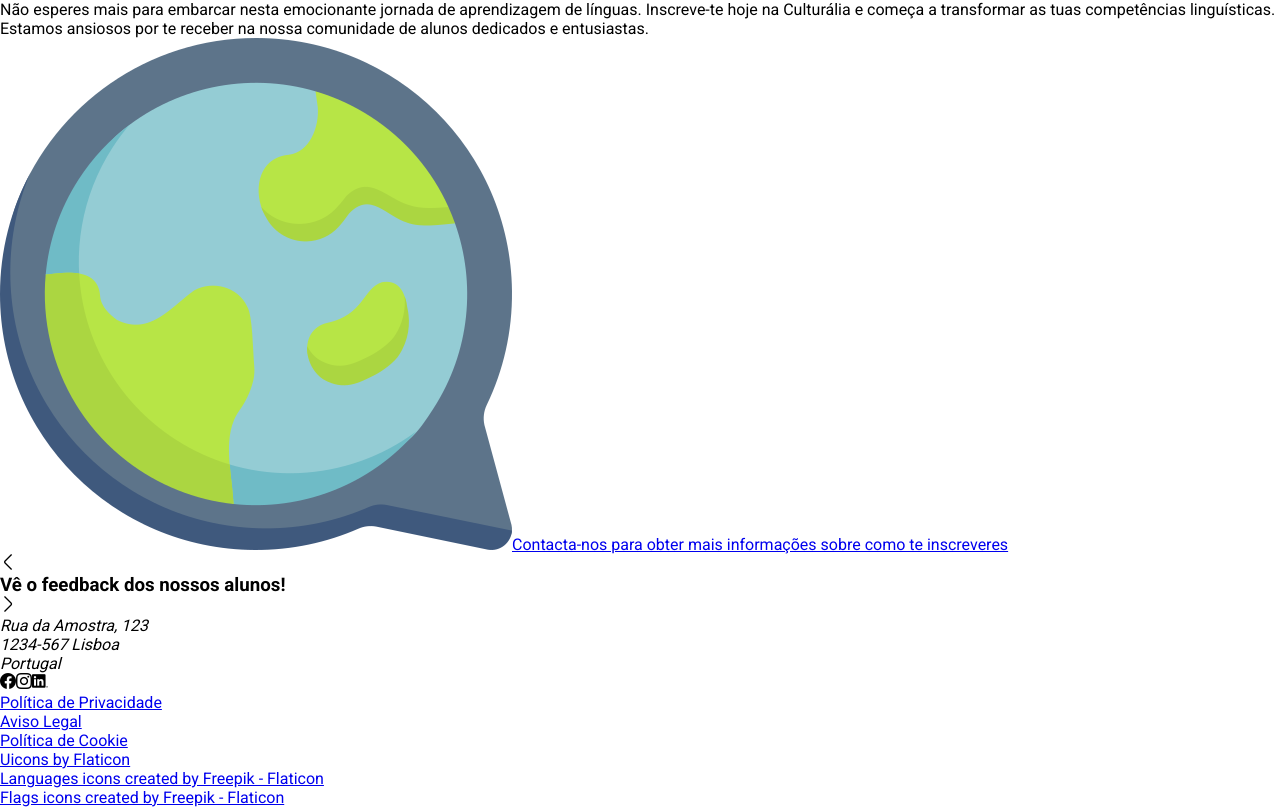
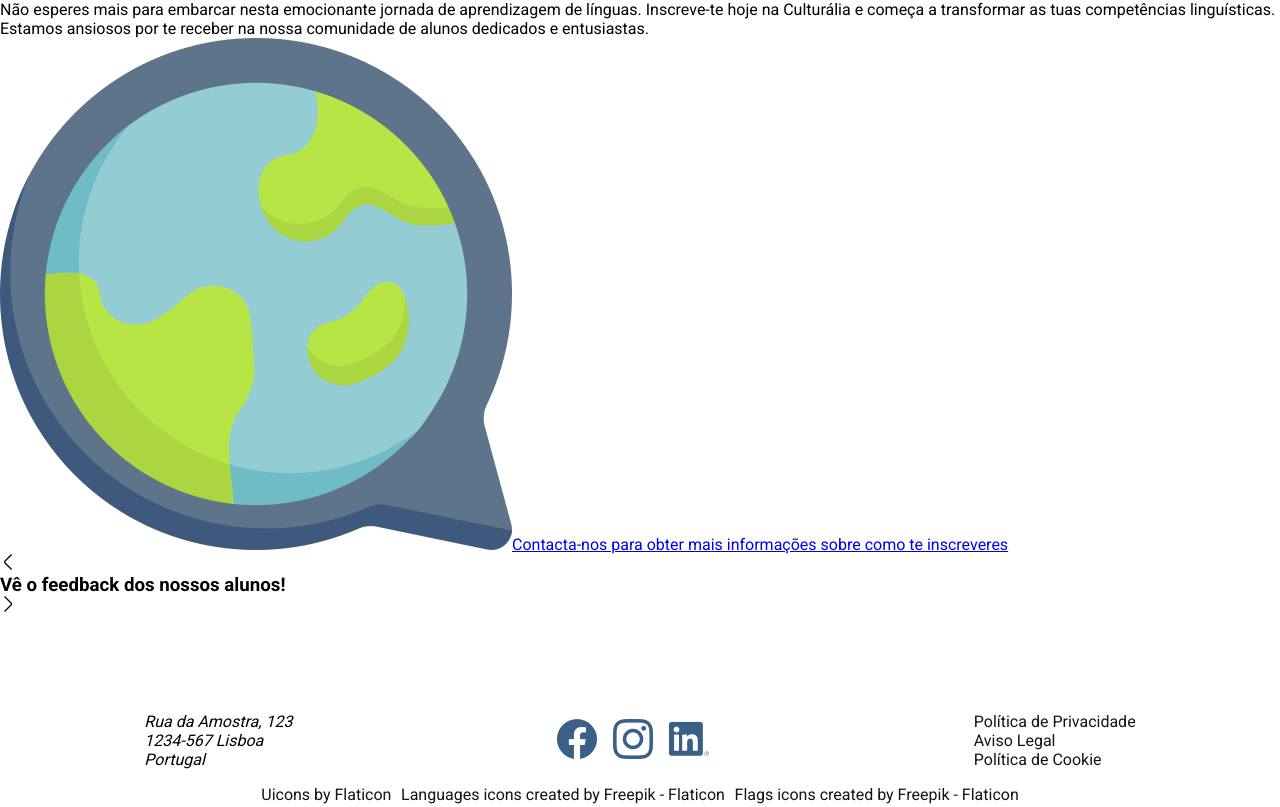
Before and after one commit to ItsaMeJess96/Language-Academy-Website, a React (Vite) app: page / in a window 1280 px wide. Shown: the part 1514-2321 px from the top of the page. Built offline with nearby package versions, Linux system fonts and the light colour scheme; no server answers.

Commit message:
footer styles

```diff
--- a/src/Components/Footer.jsx
+++ b/src/Components/Footer.jsx
@@ -2,11 +2,12 @@
 
 import React from "react";
 import { Link } from 'react-router-dom';
+import '../Styles/Footer.css'
 
 function Footer() {
     return (
         <footer>
-            <div>
+            <div className="footer-main">
                 <div className="adress">
                     <address>
                         Rua da Amostra, 123 <br />
@@ -15,27 +16,25 @@ function Footer() {
                     </address>
                 </div>
                 <div className="social-media">
-                    <i className="fi fi-brands-facebook"></i>
-                    <i className="fi fi-brands-instagram"></i>
-                    <i className="fi fi-brands-linkedin"></i>
+                    <a href='https://www.facebook.com/'><i className="fi fi-brands-facebook"></i></a>
+                    <a href="https://www.instagram.com/"><i className="fi fi-brands-instagram"></i></a>
+                    <a href="https://www.linkedin.com/feed/"><i className="fi fi-brands-linkedin"></i></a>
                 </div>
                 <ul className="policies">
                     <li>
-                        <Link to="/privacyPolicy">Política de Privacidade</Link>
+                        <Link to="/privacyPolicy" className="policy-links">Política de Privacidade</Link>
                     </li>
                     <li>
-                        <Link to="/legalNotice">Aviso Legal</Link>
+                        <Link to="/legalNotice" className="policy-links">Aviso Legal</Link>
                     </li>
                     <li>
-                        <Link to="/cookiesPolicy">Política de Cookie</Link>
+                        <Link to="/cookiesPolicy" className="policy-links">Política de Cookie</Link>
                     </li>
                 </ul>
             </div>
             <div className="referências">
                 <a href="https://www.flaticon.com/uicons">Uicons by Flaticon</a>
-                <br />
                 <a href="https://www.flaticon.com/free-icons/languages" title="languages icons">Languages icons created by Freepik - Flaticon</a>
-                <br />
                 <a href="https://www.flaticon.com/free-icons/international-flags" title="flags icons">Flags icons created by Freepik - Flaticon</a>
             </div>
 
--- /dev/null
+++ b/src/Styles/Footer.css
@@ -0,0 +1,59 @@
+footer {
+    display: flex;
+    align-items: center;
+    flex-direction: column;
+    width: 100%;
+    box-sizing: border-box;
+    margin-top: 5em;
+}
+
+.footer-main {
+    display: flex;
+    align-items: center;
+    justify-content: space-around;
+    width: 100%;
+    padding: 1em;
+    box-sizing: border-box;
+}
+
+.social-media a {
+    text-decoration: none;
+}
+
+/*icons*/
+.fi-brands-facebook::before,
+.fi-brands-instagram::before,
+.fi-brands-linkedin::before {
+    font-size: 2.5em;
+    color: #3B6087;
+    padding: 0.2em;
+}
+
+/*links para politicas*/
+
+.policies {
+    list-style-type: none;
+}
+
+.policy-links {
+    text-decoration: none;
+    color: #141414;
+}
+
+/*referências*/
+.referências a{
+    text-decoration: none;
+    color: #141414;
+    padding: 0 0.3em;
+}
+
+/*configurações mobile*/
+@media screen and (max-width:800px) {
+    footer {
+        font-size: 0.7em;
+    }
+    .referências {
+        display: flex;
+        flex-direction: column;
+    }
+}
```
Also changed, not shown: src/index.css (line endings or trailing spaces).
